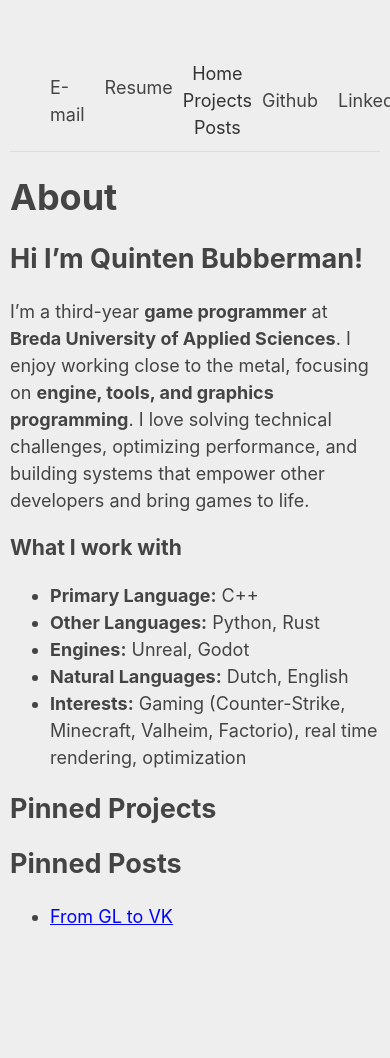
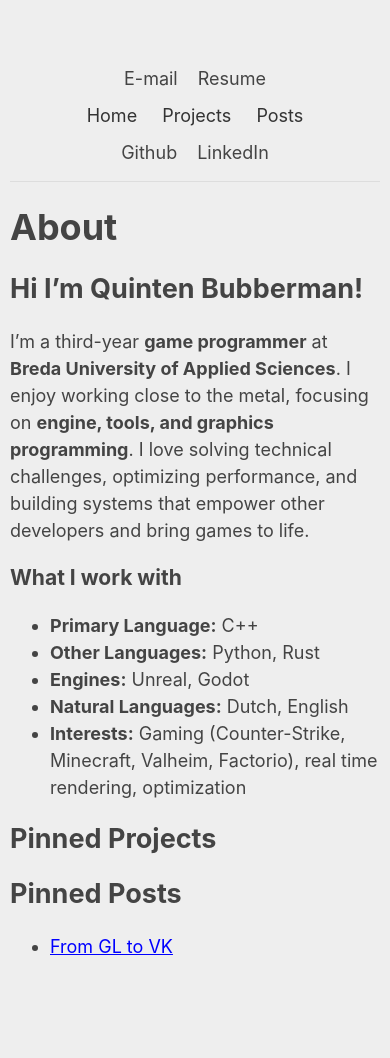
Before and after one commit to bakjedev/bakjedev.github.io, a Jekyll site: the page built from index.md, in a window 390 px wide. Built offline with Jekyll 4.4.1, drawn with Linux system fonts in a browser that asks for light colours; before the commit the page ends 1028 px from its top, so only the background shows below that.

Commit message:
make top bar column when width too small

```diff
--- a/assets/style.css
+++ b/assets/style.css
@@ -81,5 +81,13 @@ nav a:visited {
 @media (max-width: 600px) {
   .top-bar {
     position: static;
+    flex-direction: column;
+    gap: 10px;
+    padding: 15px 10px;
+  }
+
+  .stuff-left,
+  .stuff-right {
+    justify-content: center;
   }
 }
```
